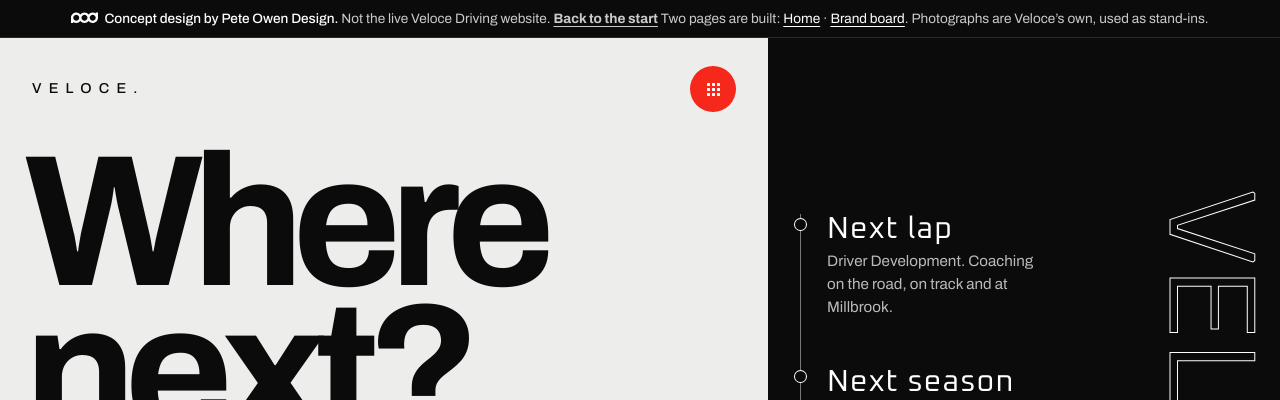
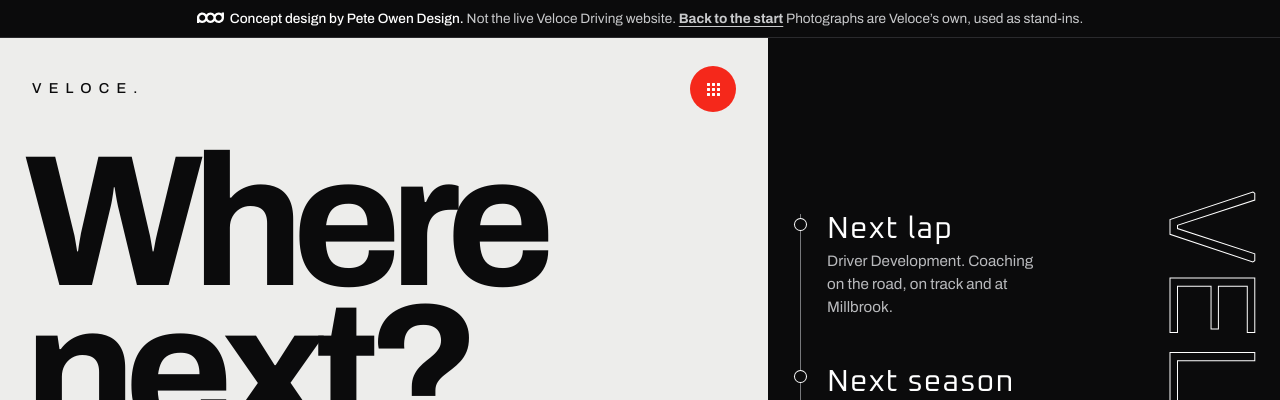
Before and after one commit to peteowen78/veloce-driving-concept, a plain HTML site: page design.html in a window 1280 px wide. Shown: the top 400 px of the page. Drawn offline with Linux system fonts and the light colour scheme.

Commit message:
Remove brand board links; refresh intro thumbnail
Co-Authored-By: Claude Opus 5.5 <noreply@anthropic.com>

```diff
--- a/design.html
+++ b/design.html
@@ -124,7 +124,7 @@ footer a{text-underline-offset:4px}
 </style>
 </head>
 <body>
-<div class="concept"><b><svg style="height:.85em;width:auto;vertical-align:-.05em;margin-right:.45em" viewBox="0 0 487.5 208.5" role="img" aria-label="Pete Owen Design logo"><path fill="currentColor" d="M487.5,10.6h-41.2v15.5c-15.3-10.6-33.9-16.8-53.8-16.8-30.1,0-57,14.1-74.4,36-17.4-21.9-44.3-36-74.4-36s-57,14.1-74.4,36c-17.4-21.9-44.3-36-74.4-36C44.8,9.4,3.8,48,0,96.9h-.3v100.3h41.2v-14.5c15.3,10.6,33.9,16.8,53.8,16.8,30.1,0,57-14.1,74.4-36,17.4,21.9,44.3,36,74.4,36s57-14.1,74.4-36c17.4,21.9,44.3,36,74.4,36,52.4,0,95.1-42.6,95.1-95.1s0-1.3,0-1.9h0V10.6h0ZM94.6,158.2c-29.7,0-53.8-24.2-53.8-53.8s24.2-53.8,53.8-53.8,53.8,24.2,53.8,53.8-24.2,53.8-53.8,53.8ZM243.5,158.2c-29.7,0-53.8-24.2-53.8-53.8s24.2-53.8,53.8-53.8,53.8,24.2,53.8,53.8-24.2,53.8-53.8,53.8ZM392.4,158.2c-29.7,0-53.8-24.2-53.8-53.8s24.2-53.8,53.8-53.8,53.8,24.2,53.8,53.8-24.2,53.8-53.8,53.8Z"/></svg>Concept design by Pete Owen Design.</b> Not the live Veloce Driving website. <a href="index.html" style="color:inherit;font-weight:700">Back to the start</a> Two pages are built: <a href="design.html">Home</a> · <a href="brand.html">Brand board</a>. Photographs are Veloce’s own, used as stand-ins.</div>
+<div class="concept"><b><svg style="height:.85em;width:auto;vertical-align:-.05em;margin-right:.45em" viewBox="0 0 487.5 208.5" role="img" aria-label="Pete Owen Design logo"><path fill="currentColor" d="M487.5,10.6h-41.2v15.5c-15.3-10.6-33.9-16.8-53.8-16.8-30.1,0-57,14.1-74.4,36-17.4-21.9-44.3-36-74.4-36s-57,14.1-74.4,36c-17.4-21.9-44.3-36-74.4-36C44.8,9.4,3.8,48,0,96.9h-.3v100.3h41.2v-14.5c15.3,10.6,33.9,16.8,53.8,16.8,30.1,0,57-14.1,74.4-36,17.4,21.9,44.3,36,74.4,36s57-14.1,74.4-36c17.4,21.9,44.3,36,74.4,36,52.4,0,95.1-42.6,95.1-95.1s0-1.3,0-1.9h0V10.6h0ZM94.6,158.2c-29.7,0-53.8-24.2-53.8-53.8s24.2-53.8,53.8-53.8,53.8,24.2,53.8,53.8-24.2,53.8-53.8,53.8ZM243.5,158.2c-29.7,0-53.8-24.2-53.8-53.8s24.2-53.8,53.8-53.8,53.8,24.2,53.8,53.8-24.2,53.8-53.8,53.8ZM392.4,158.2c-29.7,0-53.8-24.2-53.8-53.8s24.2-53.8,53.8-53.8,53.8,24.2,53.8,53.8-24.2,53.8-53.8,53.8Z"/></svg>Concept design by Pete Owen Design.</b> Not the live Veloce Driving website. <a href="index.html" style="color:inherit;font-weight:700">Back to the start</a> Photographs are Veloce’s own, used as stand-ins.</div>
 <section class="hero">
   <div class="left">
     <div class="top"><a class="mark" href="#" aria-label="Veloce home">Veloce.</a><a class="dot" href="#contact" aria-label="Contact"><i></i></a></div>
@@ -194,7 +194,7 @@ footer a{text-underline-offset:4px}
   <div><a class="ring" href="mailto:enquiries@velocedriving.com">— Email us</a><a class="mail" href="mailto:enquiries@velocedriving.com">enquiries@velocedriving.com</a></div>
 </section>
 </main>
-<footer><span>Veloce Driving</span><span>Motorsport Management · Private Office · Driver Development</span><a href="brand.html">Brand board</a><p class="legal">Concept design for discussion. Not the live Veloce Driving website. Design by Pete Owen Design.</p></footer>
+<footer><span>Veloce Driving</span><span>Motorsport Management · Private Office · Driver Development</span><p class="legal">Concept design for discussion. Not the live Veloce Driving website. Design by Pete Owen Design.</p></footer>
 
 <script>
 // Reading down the list changes the photograph beside it.
```
Also changed, not shown: index.html (+1 -1 lines), designs/thumb-1.jpg.
